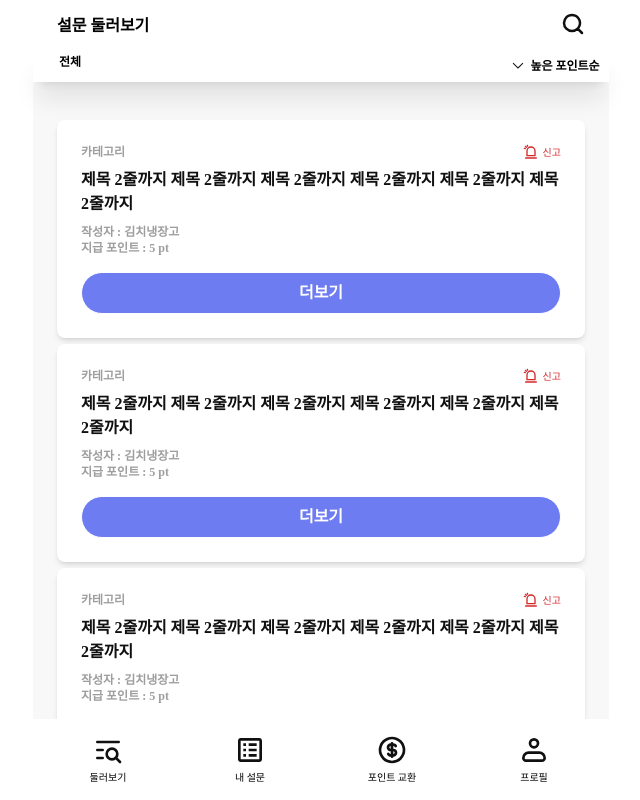
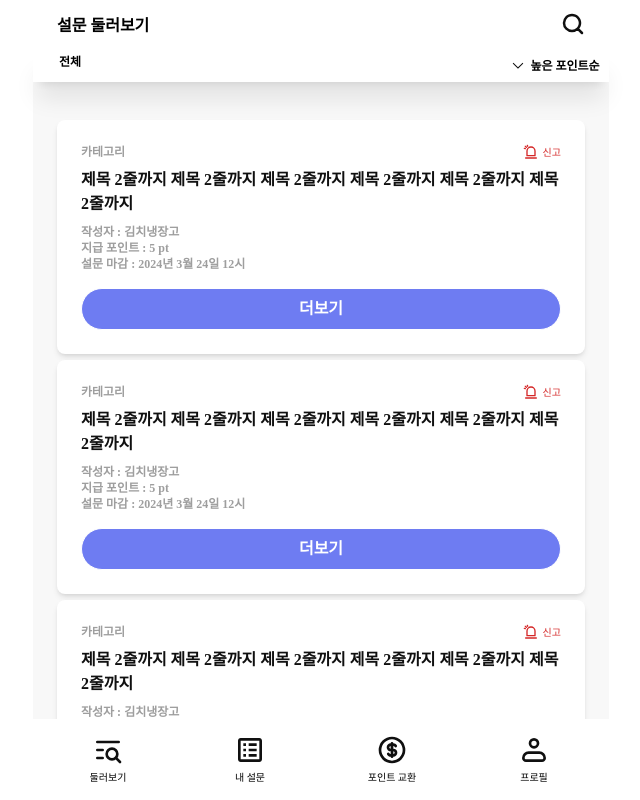
Before and after one commit to SurBear-Team/surbear-frontend, a Next.js app: page /browse in a window 1280 px wide. Shown: the whole page, without its empty margins (319-959 px from the left). Built offline with nearby package versions, Linux system fonts and the light colour scheme.

Commit message:
🔮SurveyCard 설문 마감일 추가

```diff
--- a/pages/browse/index.tsx
+++ b/pages/browse/index.tsx
@@ -48,6 +48,7 @@ export default function Browse() {
               title={`제목 2줄까지 제목 2줄까지 제목 2줄까지 제목 2줄까지 제목 2줄까지 제목 2줄까지`}
               nickname={`김치냉장고`}
               point={5}
+              deadline={`2024년 3월 24일 12시`}
               onReportClick={() => {
                 console.log("신고하기");
               }}
--- a/pages/components/SurveyCard.tsx
+++ b/pages/components/SurveyCard.tsx
@@ -5,6 +5,7 @@ interface SurveyCardProps {
   title: string;
   nickname?: string;
   point?: number;
+  deadline?: string;
   ismine?: boolean; // 이게 true면 삭제 수정 설문시작 버튼으로
   isFinished?: boolean;
   onReportClick?: () => void;
@@ -20,6 +21,7 @@ export default function SurveyCard({
   title,
   nickname,
   point,
+  deadline,
   ismine,
   isFinished,
   onReportClick,
@@ -51,6 +53,7 @@ export default function SurveyCard({
             <div className="text-gray-5 text-xs font-semibold">
               <div>작성자 : {nickname}</div>
               <div>지급 포인트 : {point} pt</div>
+              <div>설문 마감 : {deadline}</div>
             </div>
             <div
               onClick={showDetail}
```
